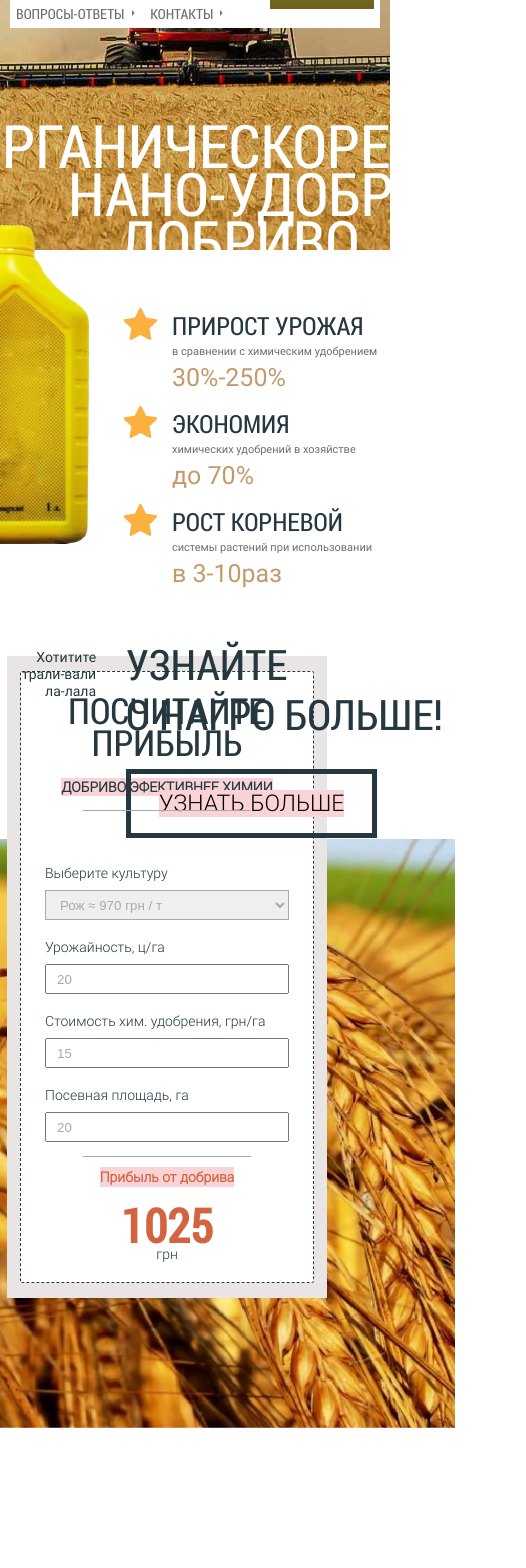
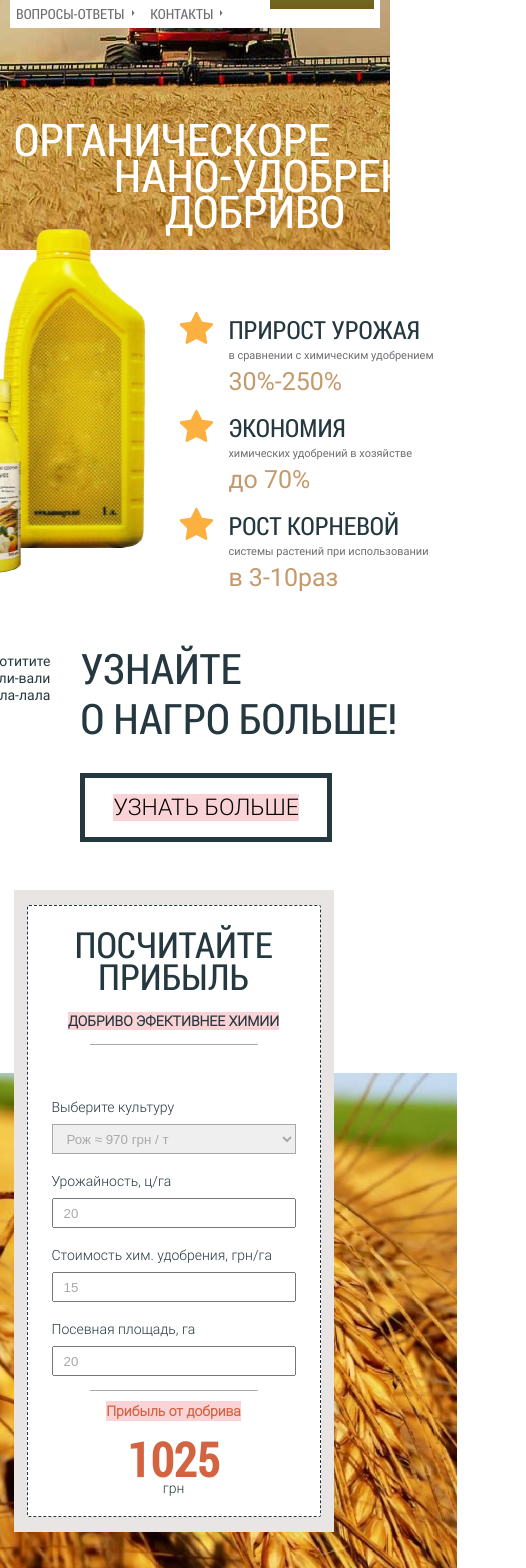
Before and after one commit to hel1yeah/evergreens-test, a Vue app: page / in a window 390 px wide. Shown: the part 200-1768 px from the top of the page, 526 px wide, since content can reach past the window. Before the commit the page ends 1728 px from the top, so only its background shows below. Built offline with nearby package versions, Linux system fonts and the light colour scheme.

Commit message:
fix: adaptive

```diff
--- a/src/components/TheCalculator.vue
+++ b/src/components/TheCalculator.vue
@@ -161,8 +161,8 @@ export default {
 <style lang="scss" scoped>
 @import "./../assets/scss/_mixin.scss";
 .calculator {
-  width: 520px;
-  height: 590px;
+  width: 523px;
+  height: 543px;
   background-image: url("./../assets/images/preparation.png");
   background-size: cover;
   background-repeat: no-repeat;
@@ -173,7 +173,7 @@ export default {
   padding: 15px 13px;
   max-width: 320px;
   color: $dark-grey;
-  margin: -182px 72px;
+  margin: -182px 0px 0px 133px;
 }
 .calculator__card-inner {
   border: 1px dashed $dark-grey;
@@ -274,4 +274,15 @@ export default {
   font-size: 14px;
   line-height: 20px;
 }
+
+@media screen and (max-width: 1135px) {
+  .calculator__card {
+    margin: -182px 0px 0px 80px;
+  }
+}
+@media screen and (max-width: 1050px) {
+  .calculator {
+    margin: 230px 0 0 0;
+  }
+}
 </style>
--- a/src/components/TheDescr.vue
+++ b/src/components/TheDescr.vue
@@ -180,10 +180,23 @@ export default {
   background-color: $pink;
 }
 
-@media screen and (max-wight: 768px) {
+@media screen and (max-width: 1050px) {
+  .descr__capability {
+    margin: -27px 0 0 13px;
+  }
+}
+
+@media screen and (max-width: 768px) {
   .descr__capability {
     justify-content: center;
     margin: 0px 0px 0px 0px;
   }
 }
+
+@media screen and (max-width: 568px) {
+  .descr__title {
+    font-size: 45px;
+    line-height: 36px;
+  }
+}
 </style>
```
